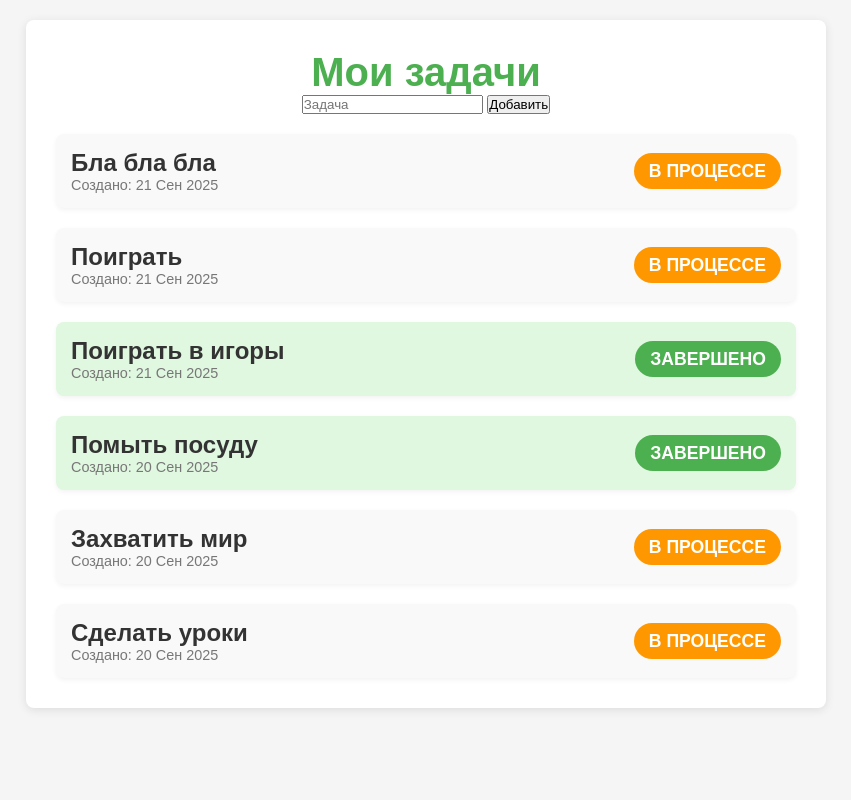
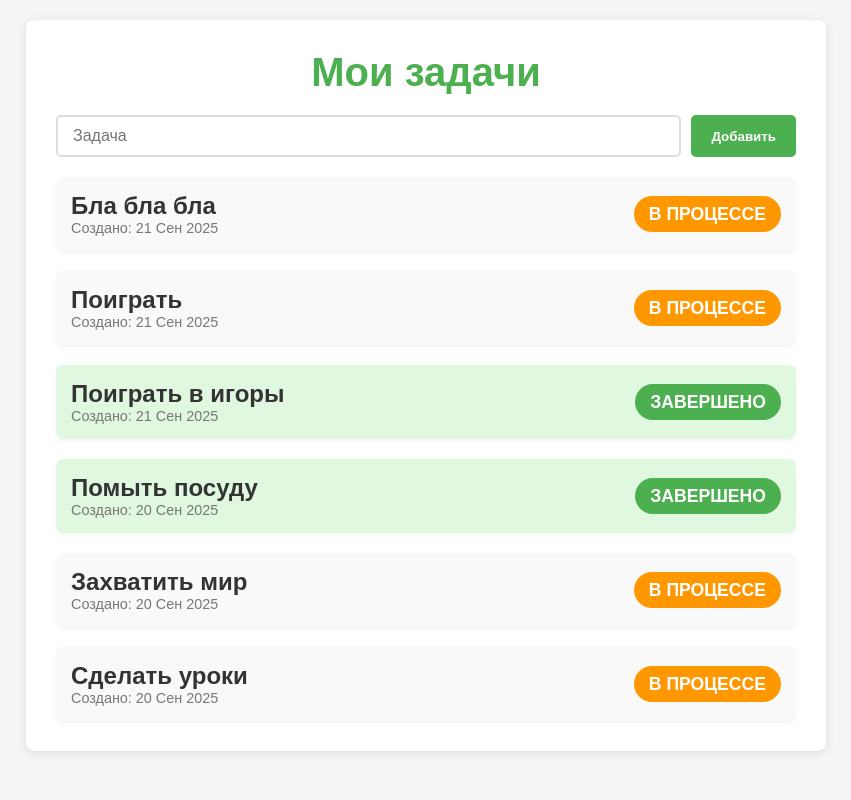
Before and after one commit to AlgoClassWork/todo_django_project, a Django app: page / in a window 1280 px wide. Shown: the whole page, without its empty margins (214-1065 px from the left). Run offline with Django 5.2, Linux system fonts and the light colour scheme; data comes from the database, SQL or seed files in the repository; both versions use the stored data as it was after the commit.

Commit message:
Add files via upload

```diff
--- a/main/urls.py
+++ b/main/urls.py
@@ -16,12 +16,12 @@ Including another URLconf
 """
 from django.contrib import admin
 from django.urls import path
-from todo.views import home
+from todo.views import home, add_task
 
 urlpatterns = [
     path('admin/', admin.site.urls),
     # http://127.0.0.1:8000/
     path('', home, name='home') ,
     # http://127.0.0.1:8000/add/
-    path('add/',home, name='add') ,
+    path('add/', add_task , name='add') ,
 ]
--- a/todo/templates/home.html
+++ b/todo/templates/home.html
@@ -97,6 +97,49 @@
             background-color: #FF9800;
             color: white;
         }
+
+        /* --- Стили формы добавления задачи --- */
+        form {
+            display: flex;
+            justify-content: center;
+            gap: 10px;
+            margin-top: 20px;
+        }
+
+        input[type="text"] {
+            flex: 1;
+            padding: 10px 15px;
+            font-size: 1em;
+            border: 2px solid #ddd;
+            border-radius: 5px;
+            transition: border-color 0.3s ease, box-shadow 0.3s ease;
+        }
+
+        input[type="text"]:focus {
+            border-color: #4CAF50;
+            outline: none;
+            box-shadow: 0 0 5px rgba(76, 175, 80, 0.3);
+        }
+
+        button {
+            padding: 10px 20px;
+            background-color: #4CAF50;
+            color: white;
+            font-weight: bold;
+            border: none;
+            border-radius: 5px;
+            cursor: pointer;
+            transition: background-color 0.3s ease, transform 0.2s ease;
+        }
+
+        button:hover {
+            background-color: #45a049;
+            transform: scale(1.05);
+        }
+
+        button:active {
+            transform: scale(0.98);
+        }
     </style>
 </head>
 <body>
@@ -104,7 +147,8 @@
         <header>
             <h1>Мои задачи</h1>
             <form action="{% url 'add' %}" method="post">
-                <input type="text" placeholder="Задача">
+                {% csrf_token %}
+                <input type="text" name="title" placeholder="Задача">
                 <button> Добавить </button>
             </form>
         </header>
--- a/todo/views.py
+++ b/todo/views.py
@@ -1,4 +1,4 @@
-from django.shortcuts import render
+from django.shortcuts import render, redirect
 
 from .models import Task
 
@@ -7,3 +7,9 @@ from .models import Task
 def home(request):
     tasks = Task.objects.order_by('-created_at')
     return render(request, 'home.html', {'tasks' : tasks})
+
+# http://127.0.0.1:8000/add/
+def add_task(request):
+    title = request.POST.get('title')
+    Task.objects.create(title=title)
+    return redirect('home')
```
Also changed, not shown: db.sqlite3.
